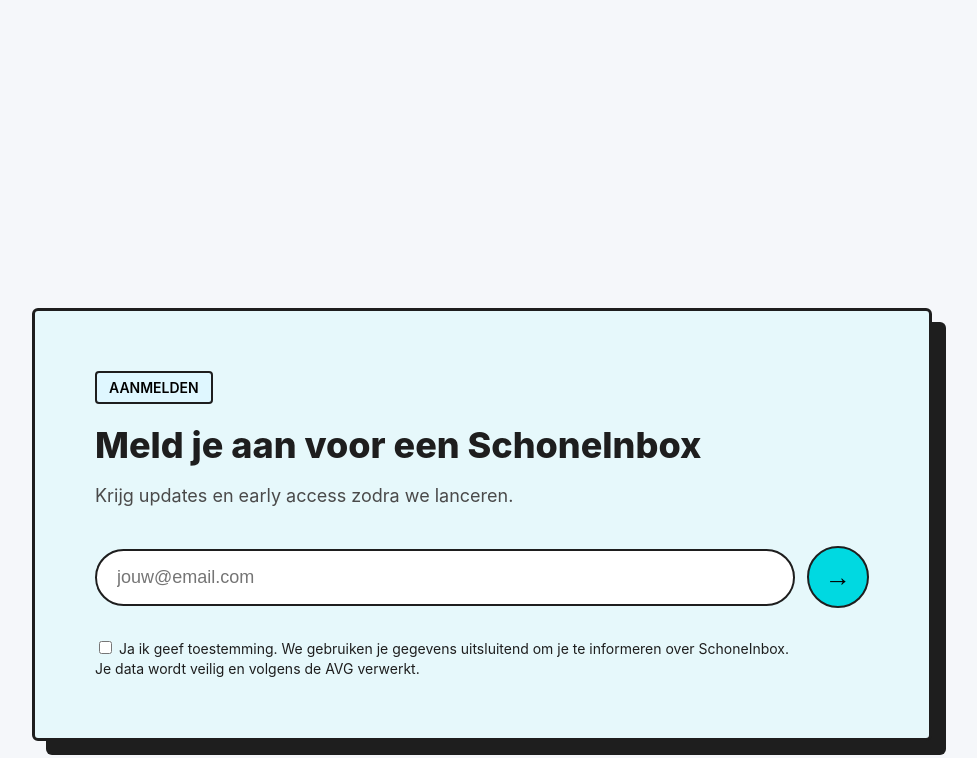
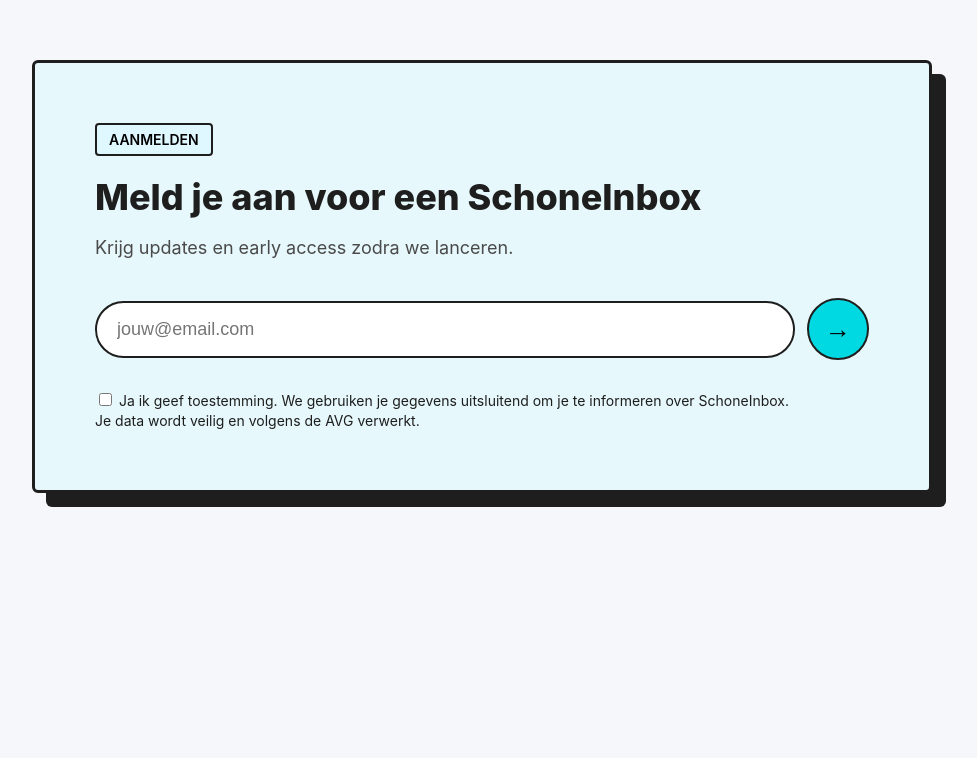
Before and after one commit to Igoranze/aanmelden-schoneinbox, a plain HTML site: page index.html in a window 1280 px wide. Shown: the part 186-944 px from the top of the page, without its empty margins (158-1135 px from the left). After the commit the page ends 800 px from the top, so only its background shows below. Drawn offline with Linux system fonts and the light colour scheme.

Commit message:
Reduce margin-top of card-wrapper from 35% to 15%

```diff
--- a/index.html
+++ b/index.html
@@ -19,7 +19,7 @@
         position: relative;
         max-width: 900px;
         width: 100%;
-        margin-top: 35%
+        margin-top: 15%
     }
 
     .card {
```
